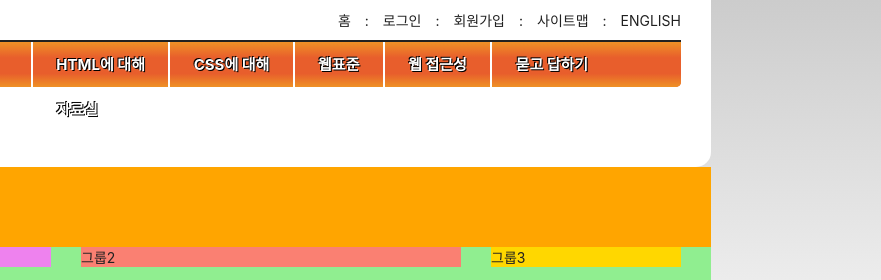
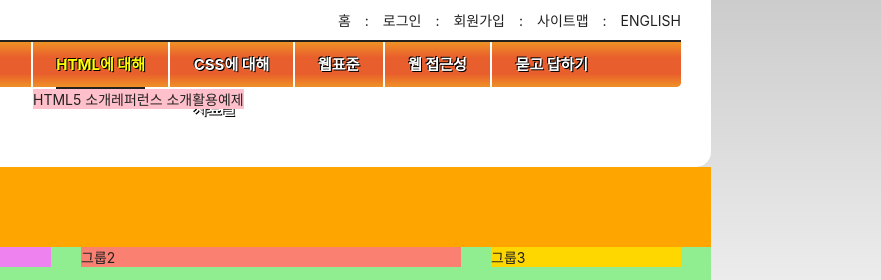
Before and after one commit to hyunzsu/HTML5, a plain HTML site: page index.html in a window 1280 px wide. Shown: the top 280 px of the page, 399-1280 px from the left. Drawn offline with Linux system fonts and the light colour scheme; a web font is replaced by a local one.

Commit message:
서브메뉴

```diff
--- a/styles/style.css
+++ b/styles/style.css
@@ -123,10 +123,24 @@ body {
   color: #fff;
   text-shadow: 1px 1px 0 #000, -1px -1px 0 #000;
 }
+.is-active .menu-button {
+  color: #ff0;
+}
+.is-active .menu-button::after {
+  content: '';
+  display: block;
+  border-top: 2px solid #212121;
+}
 .sub-menu {
   background-color: pink;
   position: absolute;
   display: none;
+}
+.is-active .sub-menu {
+  display: block;
+}
+.sub-menu li {
+  float: left;
 }
 /* 비주얼 */
 .visual {
```
